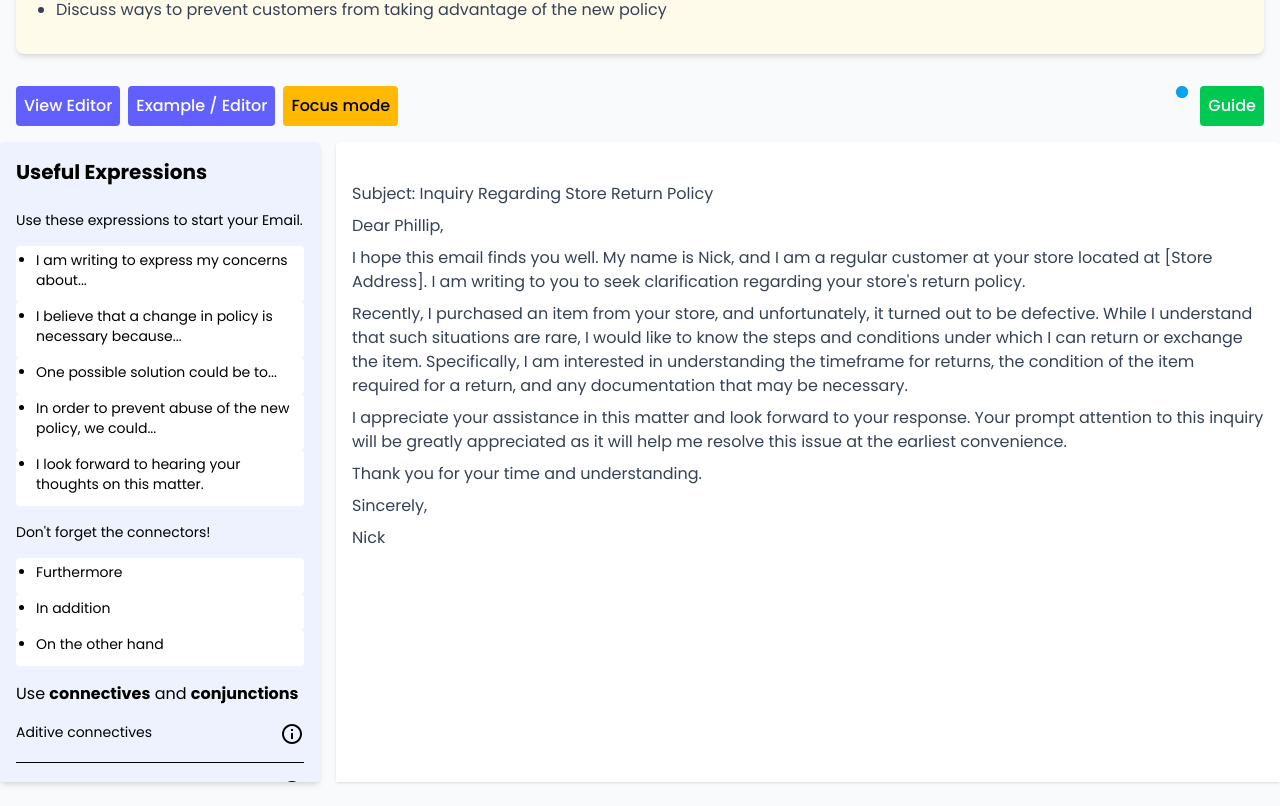
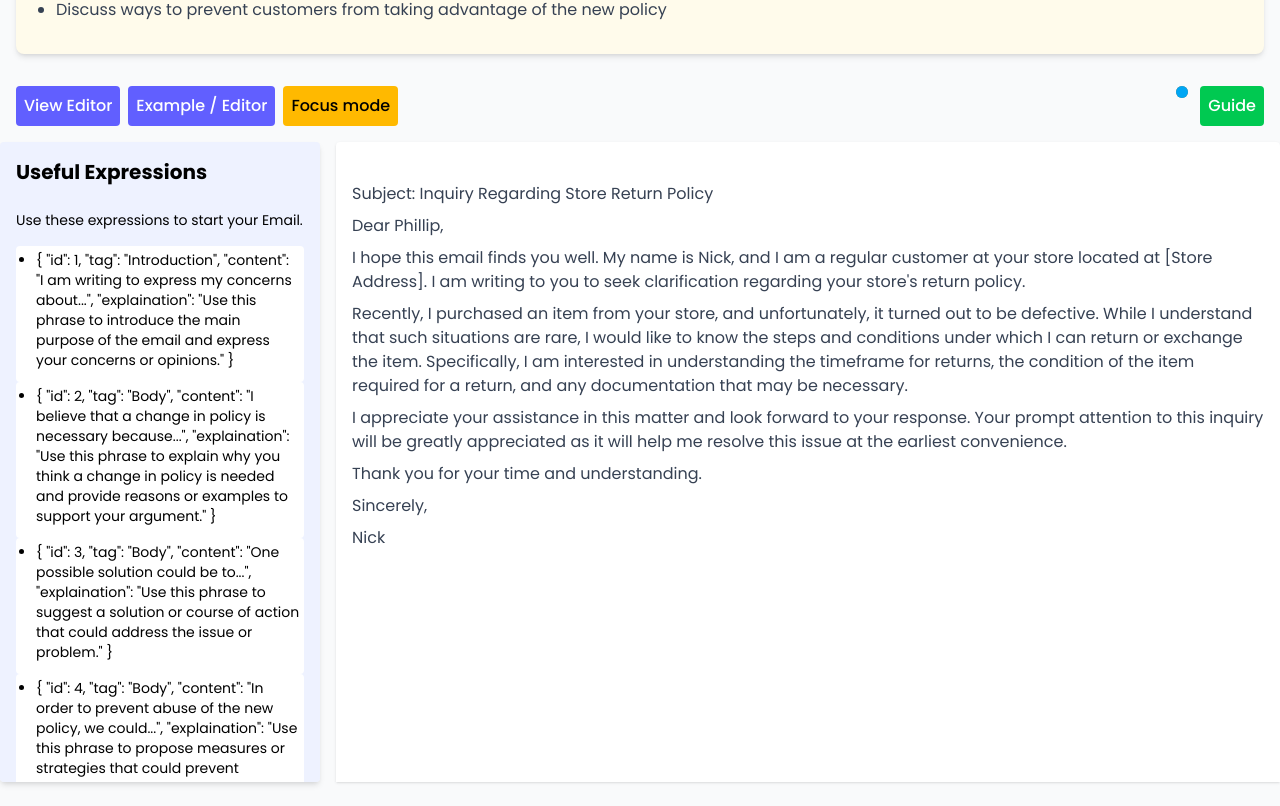
Before and after one commit to squarePotatoe/temp-speak, a Vue app: page /writing in a window 1280 px wide. Shown: the part 602-1408 px from the top of the page. Built offline with nearby package versions, Linux system fonts and the light colour scheme.

Commit message:
added more to useful phrases

```diff
--- a/src/data.js
+++ b/src/data.js
@@ -355,11 +355,36 @@ export const textFormatDemo = [
       'Discuss ways to prevent customers from taking advantage of the new policy',
     ],
     usefulExpressions: [
-      'I am writing to express my concerns about...',
-      'I believe that a change in policy is necessary because...',
-      'One possible solution could be to...',
-      'In order to prevent abuse of the new policy, we could...',
-      'I look forward to hearing your thoughts on this matter.',
+      {
+        id: 1,
+        tag: 'Introduction',
+        content: 'I am writing to express my concerns about...',
+        explaination: 'Use this phrase to introduce the main purpose of the email and express your concerns or opinions.',
+      },
+      {
+        id: 2,
+        tag: 'Body',
+        content: 'I believe that a change in policy is necessary because...',
+        explaination: 'Use this phrase to explain why you think a change in policy is needed and provide reasons or examples to support your argument.',
+      },
+      {
+        id: 3,
+        tag: 'Body',
+        content: 'One possible solution could be to...',
+        explaination: 'Use this phrase to suggest a solution or course of action that could address the issue or problem.',
+      },
+      {
+        id: 4,
+        tag: 'Body',
+        content: 'In order to prevent abuse of the new policy, we could...',
+        explaination: 'Use this phrase to propose measures or strategies that could prevent customers from taking advantage of the new policy.',
+      },
+      {
+        id: 5,
+        tag: 'Conclusion',
+        content: 'I look forward to hearing your thoughts on this matter.',
+        explaination: 'Use this phrase to express your interest in the recipient\'s response or feedback on the issue discussed in the email.',
+      }
     ],
   }
 ]
```
